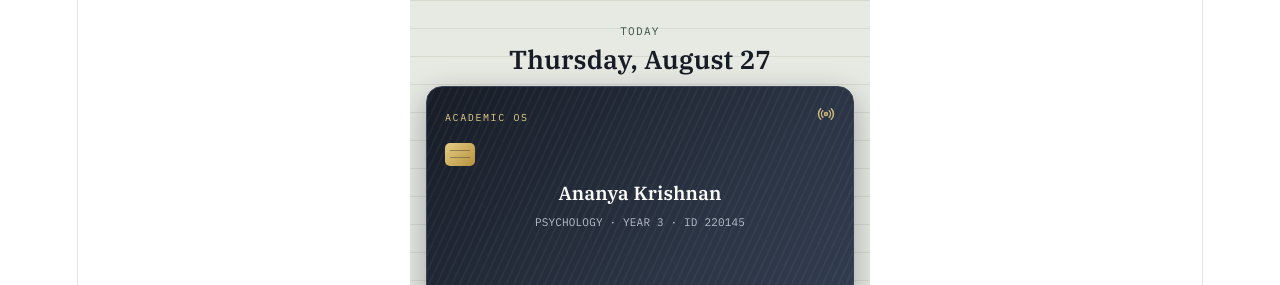
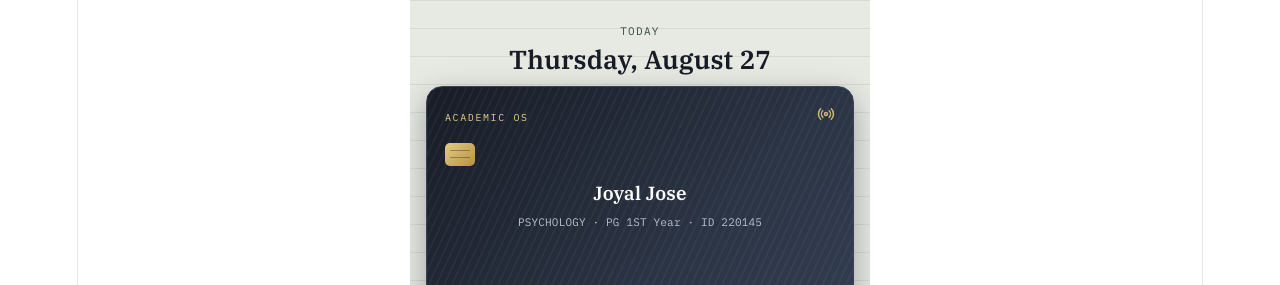
Before and after one commit to Joyaljose371/StudentId, a React (Vite) app: page / in a window 1280 px wide. Shown: the top 285 px of the page. Built offline with nearby package versions, Linux system fonts and the light colour scheme.

Commit message:
id name change

```diff
--- a/src/App.jsx
+++ b/src/App.jsx
@@ -240,8 +240,8 @@ function VirtualIDCard({ onScan, isScanning }) {
           </div>
           <Radio size={18} className="idcard-nfc-icon" />
         </div>
-        <div className="idcard-name">Ananya Krishnan</div>
-        <div className="idcard-meta">PSYCHOLOGY · YEAR 3 · ID 220145</div>
+        <div className="idcard-name">Joyal Jose</div>
+        <div className="idcard-meta">PSYCHOLOGY · PG 1ST Year · ID 220145</div>
         <div className="idcard-tap-hint">TAP CARD TO SCAN</div>
         <div className="idcard-nfc">
           <Radio size={0} />
```
